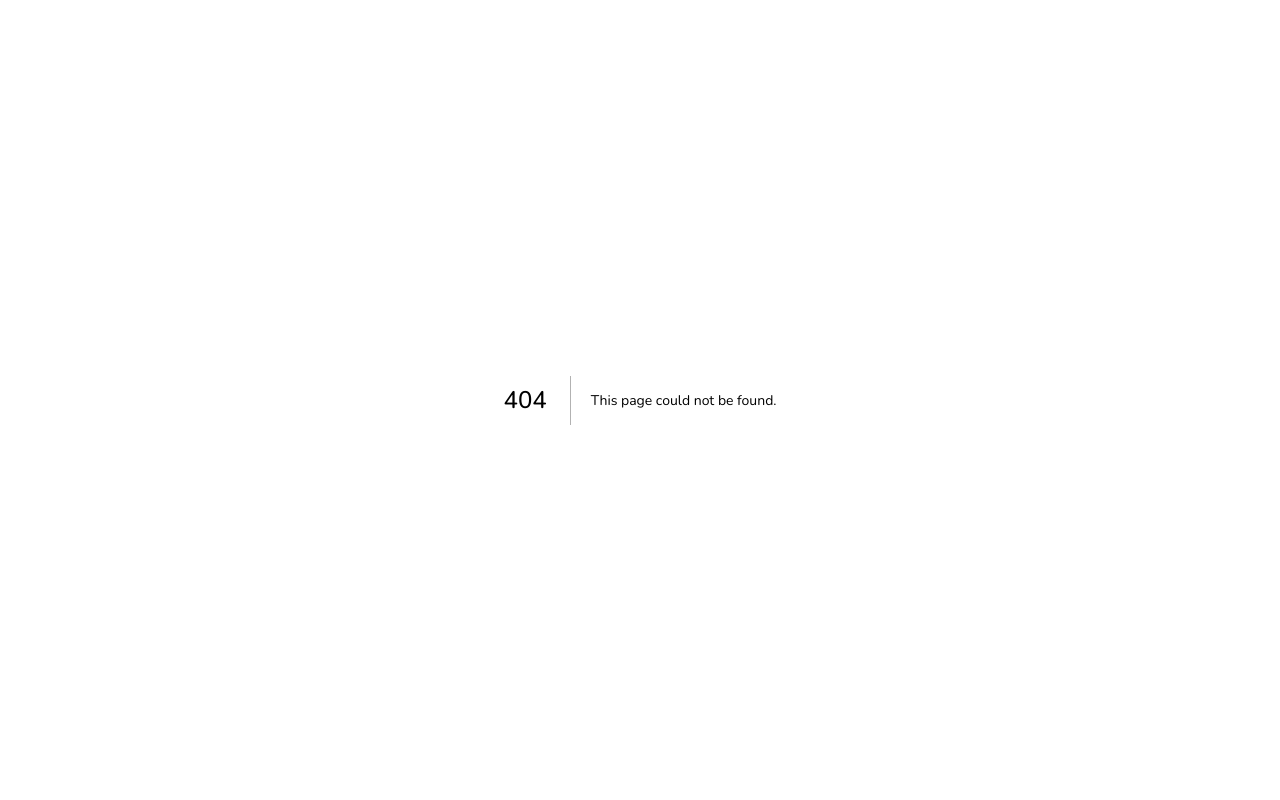
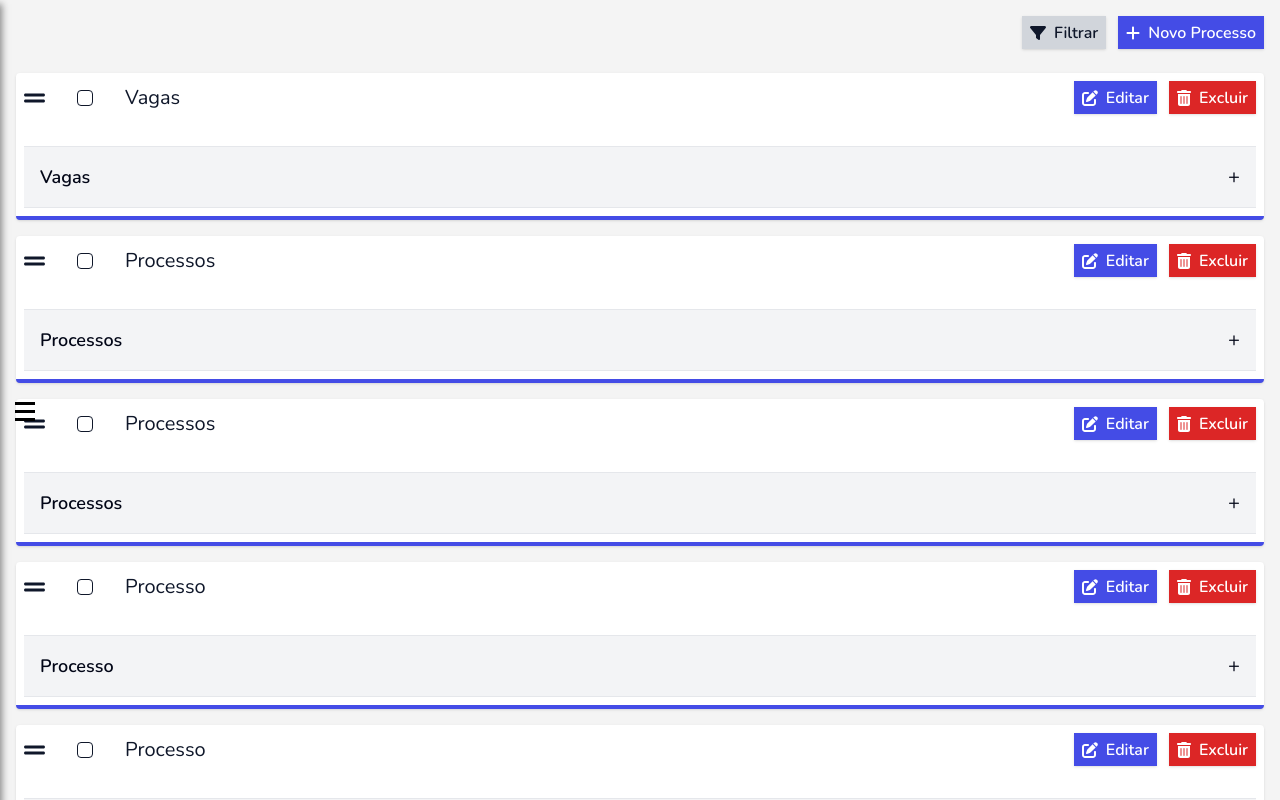
Before and after one commit to jhamiltonjunior/erp-nextjs, a Next.js app: page /sistema/rh/treinamentos in a window 1280 px wide. Before the commit this address had no page. Shown: the top 800 px of the page. Built offline with nearby package versions, Linux system fonts and the light colour scheme.

Commit message:
Feat: card to list training

```diff
--- a/package.json
+++ b/package.json
@@ -19,6 +19,7 @@
     "@fullcalendar/interaction": "^6.1.15",
     "@fullcalendar/react": "^6.1.15",
     "@fullcalendar/timegrid": "^6.1.15",
+    "@radix-ui/react-checkbox": "^1.1.1",
     "@radix-ui/react-dialog": "^1.1.1",
     "@radix-ui/react-icons": "^1.3.0",
     "@radix-ui/react-popover": "^1.1.1",
--- a/src/app/globals.css
+++ b/src/app/globals.css
@@ -190,6 +190,12 @@ html, body {
     scrollbar-color: #e74c3c #f0f0f0;
 }
 
+span[data-state="checked"], button[data-state="checked"] {
+    overflow: hidden;
+    background-color: var(--principal-color);
+    border-color: var(--principal-color);
+}
+
 /*::-webkit-scrollbar-horizontal {*/
 /*    height: 10px;*/
 /*}*/
--- /dev/null
+++ b/src/app/sistema/rh/treinamentos/page.js
@@ -0,0 +1,154 @@
+"use client"
+
+import Filter from "@/component/Filter";
+import React, {useState} from "react";
+import CardVacancy from "@/component/Vacancy/CardVacancy";
+import NormalButton from "@/component/Element/NormalButton";
+import {faPlus, faFilter, faPenToSquare, faTrashCan, faGripLines} from "@fortawesome/free-solid-svg-icons";
+import {FontAwesomeIcon} from "@fortawesome/react-fontawesome";
+import SimpleModal from "@/component/SimpleModal";
+import HandleVacancy from "@/component/Vacancy/Handle";
+import Calendar from "@/component/Calendar";
+import HandleProcessSelective from "@/component/Selection/NewSelection";
+import Card from "@/component/Simple/Card";
+import {AccordionItem} from "@/component/Accordion";
+import {CheckboxIcon} from "@radix-ui/react-icons";
+import {Checkbox} from "@/component/ui/checkbox";
+// import { Metadata } from 'next'
+//
+// export const metadata = {
+//   title: 'Dashboard'
+// }
+export default function TrainingPage() {
+  const [visibleFilter, setVisibleFilter] = useState(false);
+  const [visibleModalHandleVacancy, setVisibleModalHandleVacancy] = useState(false);
+  const data = [
+    {
+      n: 10,
+      text: "Vagas",
+      description: "Vagas disponíveis",
+      icon: faPlus,
+      color: "green-500"
+    },
+    {
+      n: 2,
+      text: "Processos",
+      description: "Processos seletivos em andamento",
+      icon: faFilter,
+      color: "blue-500"
+    },
+    {
+      n: 5,
+      text: "Processos",
+      description: "Processos seletivos finalizados",
+      icon: faFilter,
+      color: "red-500"
+    },
+    {
+      n: 1,
+      text: "Processo",
+      description: "Processo seletivo em andamento",
+      icon: faFilter,
+      color: "blue-500"
+    },
+    {
+      n: 1,
+      text: "Processo",
+      description: "Processo seletivo finalizado",
+      icon: faFilter,
+      color: "red-500"
+    },
+    {
+      n: 1,
+      text: "Processo",
+      description: "<p>Processo seletivo em andamento</p>",
+      icon: faFilter,
+      color: "blue-500"
+    },
+    {
+      n: 1,
+      text: "Processo",
+      description: "Processo seletivo finalizado",
+      icon: faFilter,
+      color: "red-500"
+    },
+  ]
+
+
+  return (
+    <main className="flex w-full min-h-screen text-center justify-center bg-[var(--default-bg-dark)] p-4">
+      <section className={"max-w-full w-[87rem] gap-6 flex flex-col items-center"}>
+        <section className={"flex justify-end w-full gap-3"}>
+          <NormalButton
+
+            className={"flex items-center gap-2 bg-gray-300 px-2 max-h-[33px]"}
+            icon={<FontAwesomeIcon icon={faFilter} />}
+            text={<p>Filtrar</p>}
+            onClick={() => setVisibleFilter(!visibleFilter)}/>
+
+          <NormalButton
+
+            className={"flex items-center gap-2 bg-[var(--principal-color)] p-2 text-white px-2 max-h-[33px]"}
+            icon={<FontAwesomeIcon icon={faPlus} />}
+            text={<p>Novo Processo</p>}
+            onClick={() => setVisibleModalHandleVacancy(!visibleModalHandleVacancy)}/>
+        </section>
+        {
+          visibleFilter && (
+            <Filter className={""} />
+          )
+        }
+
+        <SimpleModal
+          content={<HandleProcessSelective />}
+          isOpen={visibleModalHandleVacancy}
+          setIsOpen={setVisibleModalHandleVacancy}/>
+
+        <section className={"grid grid-cols-1 gap-4 w-full"}>
+          {
+            data.map((item, i) => (
+              <Card key={i} className={`border-[var(--principal-color)] p-2`} classNameContent={`flex-wrap`}>
+                <section className={"flex gap-8 justify-center w-full items-center"}>
+                  <FontAwesomeIcon icon={faGripLines} className={`text-[${item.color}] text-2xl`}/>
+
+                    <Checkbox />
+
+                  <section className={"flex items-start flex-wrap"}>
+                    <h2 className={"text-xl w-full text-start"}>{item.text}
+                    </h2>
+                    {/*<p className={"text-sm"}>{item.description}</p>*/}
+                  </section>
+
+                  <section className={"flex justify-end w-full gap-3"}>
+                    <NormalButton
+                      className={"flex items-center gap-2 bg-[var(--principal-color)] p-2 text-white px-2 max-h-[33px]"}
+                      icon={<FontAwesomeIcon icon={faPenToSquare}/>}
+                      text={<p>Editar</p>}
+                      onClick={() => alert("Por enquanto nao faço nada!")}/>
+
+                    <NormalButton
+                      className={"flex items-center gap-2 bg-red-600 text-white px-2 max-h-[33px]"}
+                      icon={<FontAwesomeIcon icon={faTrashCan}/>}
+                      text={<p>Excluir</p>}
+                      onClick={() => alert("Por enquanto nao faço nada!")}/>
+                  </section>
+                </section>
+
+                <AccordionItem  title={item.text} className={`w-full bg-white border-t`} content={<>
+                  <p>Vagas disponíveis para seleção</p>
+                  <p>Vagas disponíveis para seleção</p>
+                  <p>Vagas disponíveis para seleção</p>
+                </>} />
+              </Card>
+            ))
+          }
+        </section>
+
+        {/*<Calendar eventClick={() => setVisibleModalHandleVacancy(!visibleModalHandleVacancy)} />*/}
+
+        {/*<CardVacancy setIsOpenEdit={() => setVisibleModalHandleVacancy(!visibleModalHandleVacancy)} />*/}
+        {/*<CardVacancy setIsOpenEdit={() => setVisibleModalHandleVacancy(!visibleModalHandleVacancy)} />*/}
+      </section>
+    </main>
+  );
+}
--- a/src/component/Accordion/index.js
+++ b/src/component/Accordion/index.js
@@ -4,7 +4,7 @@ import React, { useState } from 'react';
 import Link from "next/link";
 import './style.css'
 
-const AccordionItem = ({ title, content }) => {
+export const AccordionItem = ({ title, content, className}) => {
   const [isOpen, setIsOpen] = useState(false);
 
   const toggleAccordion = () => {
@@ -12,7 +12,7 @@ const AccordionItem = ({ title, content }) => {
   };
 
   return (
-    <div className="border-b border-gray-200">
+    <div className={`border-b border-gray-200 ${className}`}>
       <button
         onClick={toggleAccordion}
         className="w-full text-left p-4 bg-gray-100 hover:bg-gray-200 focus:outline-none"
@@ -24,11 +24,9 @@ const AccordionItem = ({ title, content }) => {
           </span>
         </div>
       </button>
-      {isOpen && (
-        <div className="bg-white text-slate-950">
-          {content}
-        </div>
-      )}
+      <div className={`content-accordion bg-white text-slate-950 ${isOpen ? "open" : ""}`}>
+        {content}
+      </div>
     </div>
   );
 };
@@ -36,8 +34,8 @@ const AccordionItem = ({ title, content }) => {
 const Accordion = (props) => {
   const rh = [
     "Painel",
+    "Recrutamento",
     "Seleção",
-    "Recrutamento",
     "Treinamentos",
     "Desenvolvimento de programas",
     "Organizar entrevistas",
@@ -45,8 +43,8 @@ const Accordion = (props) => {
   ];
   const rhLink = [
     "",
+    "recrutamento",
     "selecao",
-    "recrutamento",
     "treinamentos",
     "desenvolvimento-de-programas",
     "organizar-entrevistas",
@@ -179,25 +177,3 @@ const Accordion = (props) => {
 };
 
 export default Accordion;
-
-// uso do link
-
-// import { useRouter } from 'next/router';
-//
-// const Content = () => {
-//   const router = useRouter();
-//   const { pathname } = router;
-//
-//   return (
-//     <div>
-//       {pathname === '/page1' && <Page1 />}
-//       {pathname === '/page2' && <Page2 />}
-//       {/* Adicione mais condições conforme necessário */}
-//     </div>
-//   );
-// };
-//
-// const Page1 = () => <div>Conteúdo da Página 1</div>;
-// const Page2 = () => <div>Conteúdo da Página 2</div>;
-//
-// export default Content;
--- a/src/component/Accordion/style.css
+++ b/src/component/Accordion/style.css
@@ -17,3 +17,15 @@
 .menu-item-a:hover::before {
     width: 100%;
 }
+
+.content-accordion {
+    max-height: 0;
+    overflow: hidden;
+    transition: max-height .3s ease-in-out;
+    /*transform: translateY(-100%);*/
+}
+
+.content-accordion.open {
+    max-height: 500px;
+    overflow-y: auto;
+}
--- a/src/component/Simple/Card/index.js
+++ b/src/component/Simple/Card/index.js
@@ -2,12 +2,12 @@
 
 import {useState} from "react";
 
-export default function Card({children, className}) {
+export default function Card({children, className, classNameContent}) {
   const [visibleFilter, setVisibleFilter] = useState(false);
 
   return (
     <section className={"w-full bg-white shadow rounded border-b-4  p-10 " + className}>
-      <main className={"flex gap-8 justify-center w-full items-center"}>
+      <main className={"flex gap-8 justify-center w-full items-center " + classNameContent}>
         {children}
       </main>
     </section>
--- /dev/null
+++ b/src/component/ui/checkbox.jsx
@@ -0,0 +1,24 @@
+"use client"
+
+import * as React from "react"
+import * as CheckboxPrimitive from "@radix-ui/react-checkbox"
+import { Check } from "lucide-react"
+
+import { cn } from "@/lib/utils"
+
+const Checkbox = React.forwardRef(({ className, ...props }, ref) => (
+  <CheckboxPrimitive.Root
+    ref={ref}
+    className={cn(
+      "peer h-4 w-4 shrink-0 rounded-sm border border-primary ring-offset-background focus-visible:outline-none focus-visible:ring-2 focus-visible:ring-ring focus-visible:ring-offset-2 disabled:cursor-not-allowed disabled:opacity-50 data-[state=checked]:bg-primary data-[state=checked]:text-primary-foreground",
+      className
+    )}
+    {...props}>
+    <CheckboxPrimitive.Indicator className={cn("flex items-center justify-center text-current")}>
+      <Check className="h-4 w-4" />
+    </CheckboxPrimitive.Indicator>
+  </CheckboxPrimitive.Root>
+))
+Checkbox.displayName = CheckboxPrimitive.Root.displayName
+
+export { Checkbox }
```
Also changed, not shown: DALL·E 2024-09-01 00.39.56 - A web application interface for an e-learning platform's admin panel. The design is focused on course management and monitoring. The left sidebar cont.webp (added), 1 other file (tests, documents, lock files or other folders).
